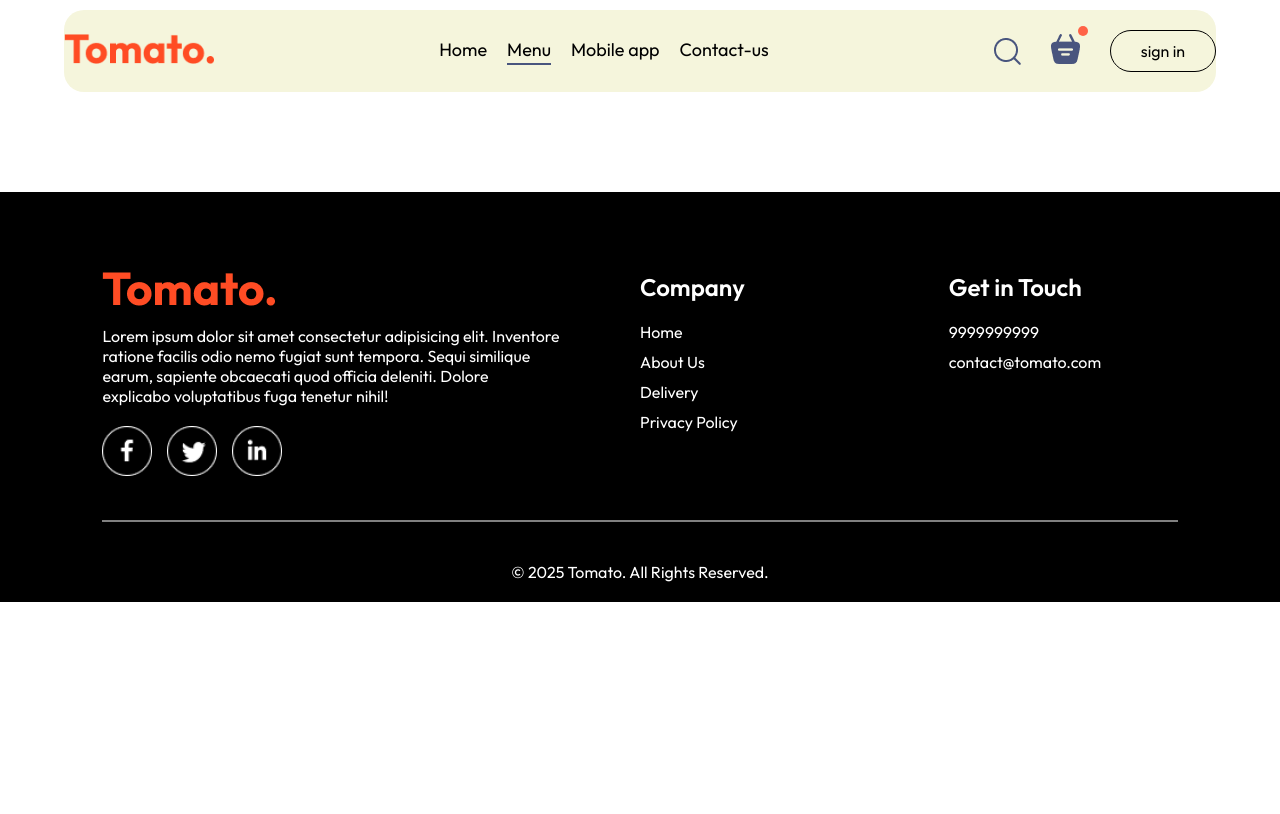
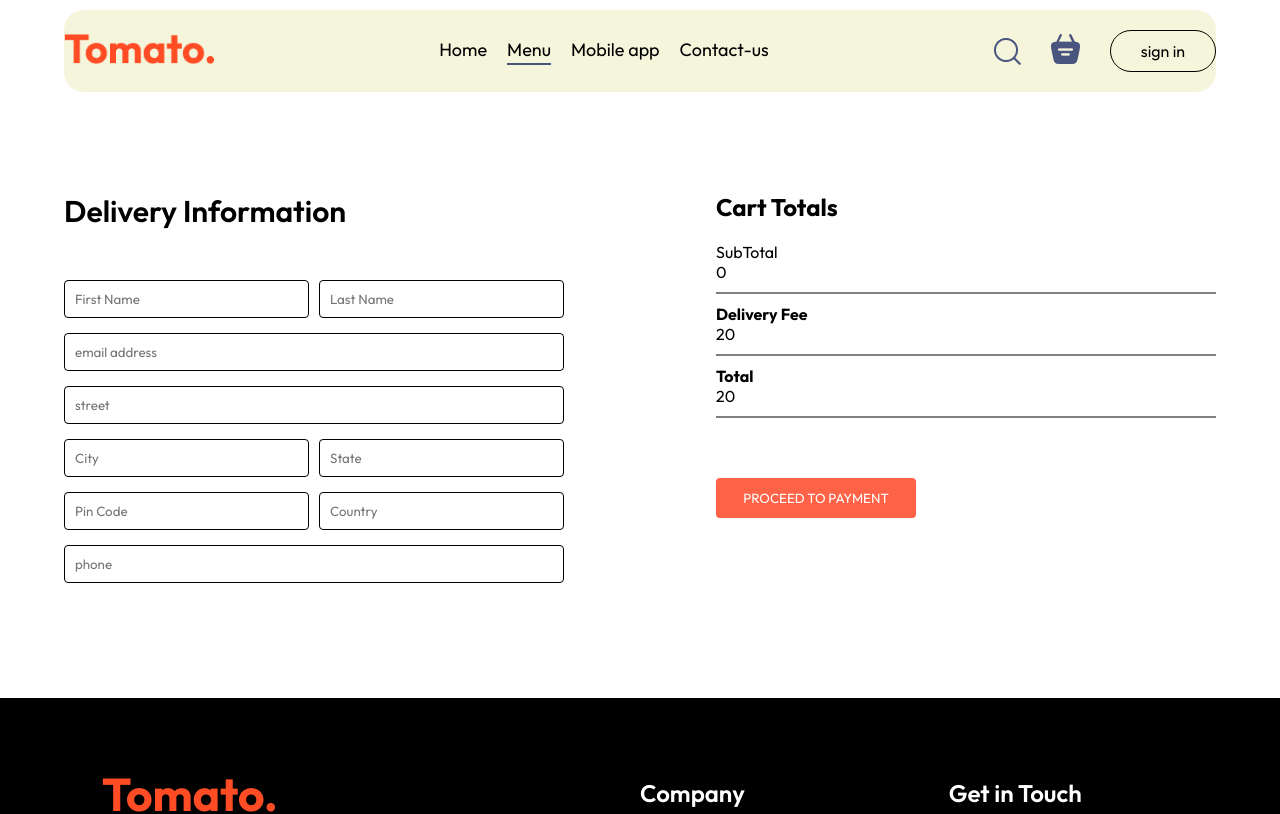
Before and after one commit to dark-knight2323/food-delivery-app, a React (Vite) app in the folder frontend/: page /order in a window 1280 px wide. Shown: the top 814 px of the page. Built offline with nearby package versions, Linux system fonts and the light colour scheme.

Commit message:
created placeorder page

```diff
--- a/frontend/src/components/navbar/Navbar.jsx
+++ b/frontend/src/components/navbar/Navbar.jsx
@@ -1,10 +1,12 @@
-import React, { useState } from 'react'
+import React, { useContext, useState } from 'react'
 import { assets } from '../../assets/assets'
 import './Navbar.css'
 import { Link } from 'react-router-dom'
+import { StoreContext} from '../../context/StoreContext.jsx'
 
 const Navbar = ({setShowLogin}) => {
     const [menu, setMenu] = useState("menu");
+    const {getTotalCartAmount} = useContext(StoreContext);
   return (
     <div className='navbar'>
       <Link to='/'><img src={assets.logo} alt="" className='logo'/></Link>
@@ -18,8 +20,7 @@
         <img src={assets.search_icon} alt="" />
         <div className="navbar-search-icon">
             <Link to='/cart'><img src={assets.basket_icon} alt="" /></Link>
-            <div className="dot">
-            </div>
+            <div className={getTotalCartAmount()===0?"" : "dot"}></div>
         </div>
         <button onClick={()=>{setShowLogin(true)}}> sign in</button>
       </div>
--- a/frontend/src/context/StoreContext.jsx
+++ b/frontend/src/context/StoreContext.jsx
@@ -21,7 +21,7 @@
         for(const item in cartItems){
             if(cartItems[item]>0){
                 let itemInfo = food_list.find((product)=>product._id === item);
-                total += itemInfo.price * cartItems[item];
+                total += (itemInfo.price * 82) * cartItems[item];
             }
         }
         return total;
--- a/frontend/src/pages/Cart/Cart.jsx
+++ b/frontend/src/pages/Cart/Cart.jsx
@@ -1,8 +1,10 @@
 import React, { useContext } from 'react'
 import './Cart.css'
 import { StoreContext } from '../../context/StoreContext'
+import { useNavigate } from 'react-router-dom';
 const Cart = () => {
   const { cartItems, food_list, removeFromCart , getTotalCartAmount} = useContext(StoreContext);
+  const navigate = useNavigate();
   return (
     <div className="cart">
       <div className="cart-items">
@@ -23,9 +25,9 @@
                 <div className='cart-items-title cart-items-item'>
                   <img src={item.image} alt="" />
                   <p>{item.name}</p>
-                  <p>₹{item.price}</p>
+                  <p>₹{item.price * 82}</p>
                   <p>{cartItems[item._id]}</p>
-                  <p>₹{item.price * cartItems[item._id]}</p>
+                  <p>₹{(item.price * 82) * cartItems[item._id]}</p>
                   <p onClick= {()=>{removeFromCart(item._id)}}className='cross'>x</p>
                 </div>
                 <hr />
@@ -46,16 +48,16 @@
             <hr />
             <div className="cart-total-deltails">
               <b>Delivery Fee</b>
-              <p>{2}</p>
+              <p>{getTotalCartAmount()===0?0:20}</p>
             </div>
             <hr />
             <div className="cart-total-deltails">
               <b>Total</b>
-              <p>{getTotalCartAmount()+2}</p>
+              <p>{getTotalCartAmount()+20}</p>
             </div>
             <hr />
           </div>
-            <button>PROCEED TO CHECKOUT</button>
+            <button onClick={()=> navigate('/order')}>PROCEED TO CHECKOUT</button>
         </div>
         <div className="cart-promocode">
           <div>
--- a/frontend/src/pages/PlaceOrder/PlaceOrder.css
+++ b/frontend/src/pages/PlaceOrder/PlaceOrder.css
@@ -0,0 +1,41 @@
+.place-order{
+    display: flex;
+    align-items: start;
+    justify-content: space-between;
+    margin-top: 100px;
+    gap: 50px;
+}
+
+.place-order-left{
+    width: 100%;
+    max-width: max(30%, 500px);
+}
+
+.place-order-left .title{
+    font-size: 30px;
+    margin-bottom: 50px;
+    font-weight:600;
+}
+
+.place-order-left input{
+    margin-bottom: 15px;
+    width: 100%;
+    padding: 10px;
+    border: 1px solid black;
+    border-radius: 4px;
+    outline: tomato;
+}
+
+.place-order-left .multifields{
+    display: flex;
+    gap: 10px;
+}
+
+.place-order-right{
+    width: 100%;
+    max-width: max(40%, 500px);
+}
+
+.place-order .cart-total button{
+    margin-top: 30px;
+}
--- a/frontend/src/pages/PlaceOrder/PlaceOrder.jsx
+++ b/frontend/src/pages/PlaceOrder/PlaceOrder.jsx
@@ -1,10 +1,53 @@
-import React from 'react'
+import React, { useContext } from 'react'
 import './PlaceOrder.css'
+import { StoreContext } from '../../context/StoreContext'
 const PlaceOrder = () => {
+  const {getTotalCartAmount} = useContext(StoreContext);
   return (
-    <div>
+    <form className='place-order'>
+      <div className='place-order-left'>
+        <p className='title'>Delivery Information</p>
+        <div className="multifields">
+          <input type="text" placeholder='First Name' />
+          <input type="text" placeholder='Last Name' />
+        </div>
+        <input type="email" placeholder='email address' />
+        <input type="text" placeholder='street' />
+        <div className="multifields">
+          <input type="text" placeholder='City' />
+          <input type="text" placeholder='State' />
+        </div>
+        <div className="multifields">
+          <input type="text" placeholder='Pin Code' />
+          <input type="text" placeholder='Country' />
+        </div>
+        <input type="text" placeholder='phone' />
+      </div>
+      <div className='place-order-right'>
+        <div className="cart-total">
+          <h2>Cart Totals</h2>
+          <div>
+            <div className="cart-total-deltails">
+              <p>SubTotal</p>
+              <p>{getTotalCartAmount()}</p>
+            </div>
+            <hr />
+            <div className="cart-total-deltails">
+              <b>Delivery Fee</b>
+              <p>{20}</p>
+            </div>
+            <hr />
+            <div className="cart-total-deltails">
+              <b>Total</b>
+              <p>{getTotalCartAmount() + 20}</p>
+            </div>
+            <hr />
+          </div>
+          <button >PROCEED TO PAYMENT</button>
+        </div>
+      </div>
 
-    </div>
+    </form>
   )
 }
 
```
Also changed, not shown: frontend/src/pages/Cart/Cart.css (line endings or trailing spaces).
